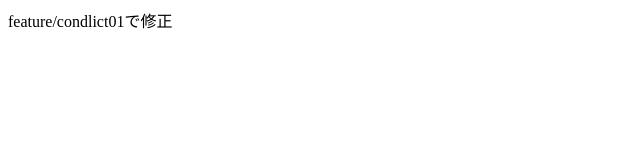
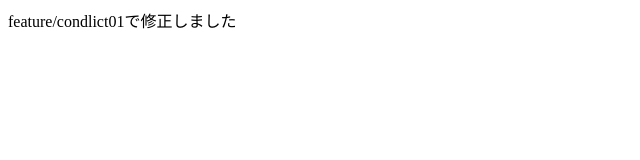
Before and after one commit to nakamura-toshiki/conflict-test, a plain HTML site: page index.html in a window 1280 px wide. Shown: the full height of the page, 0-640 px from the left. Drawn offline with Linux system fonts and the light colour scheme.

Commit message:
fix:コンフリクトやり直し

```diff
--- a/index.html
+++ b/index.html
@@ -1 +1 @@
-<p>feature/condlict01で修正</p>
+<p>feature/condlict01で修正しました</p>
```
